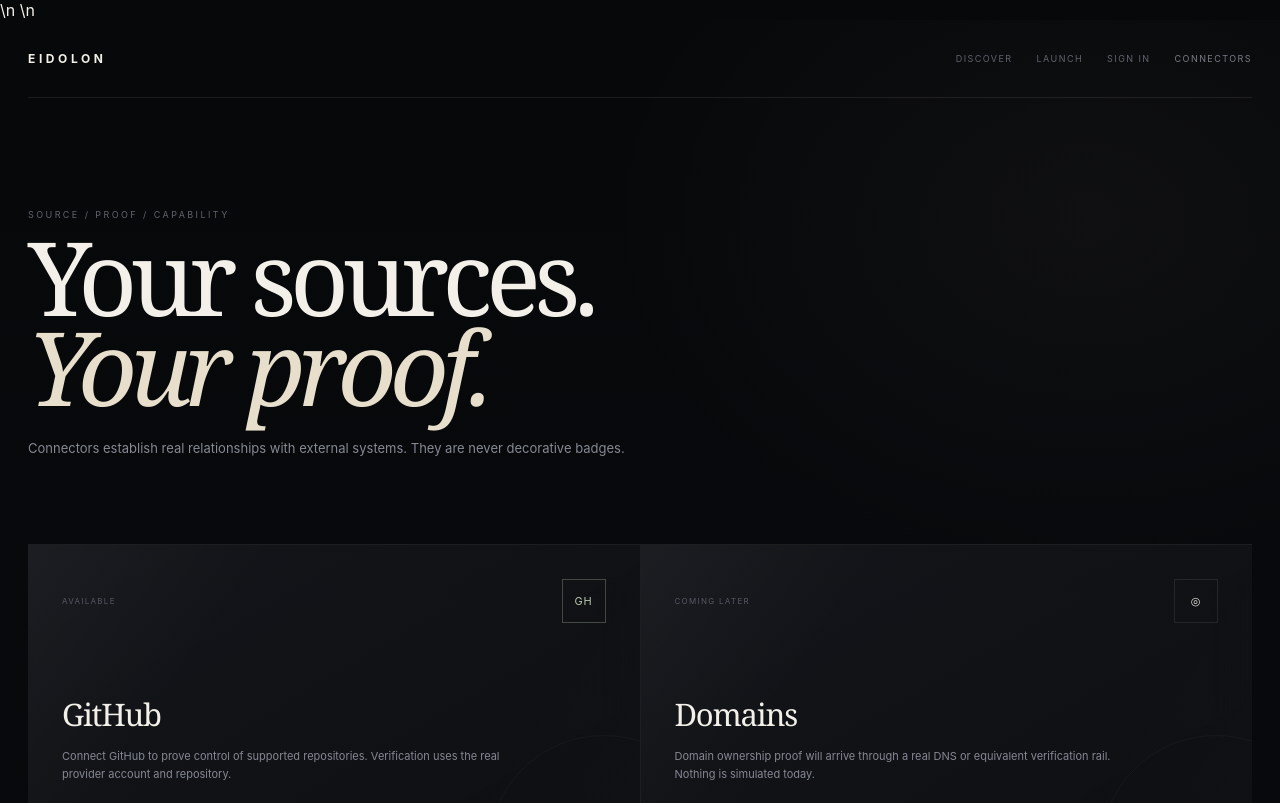
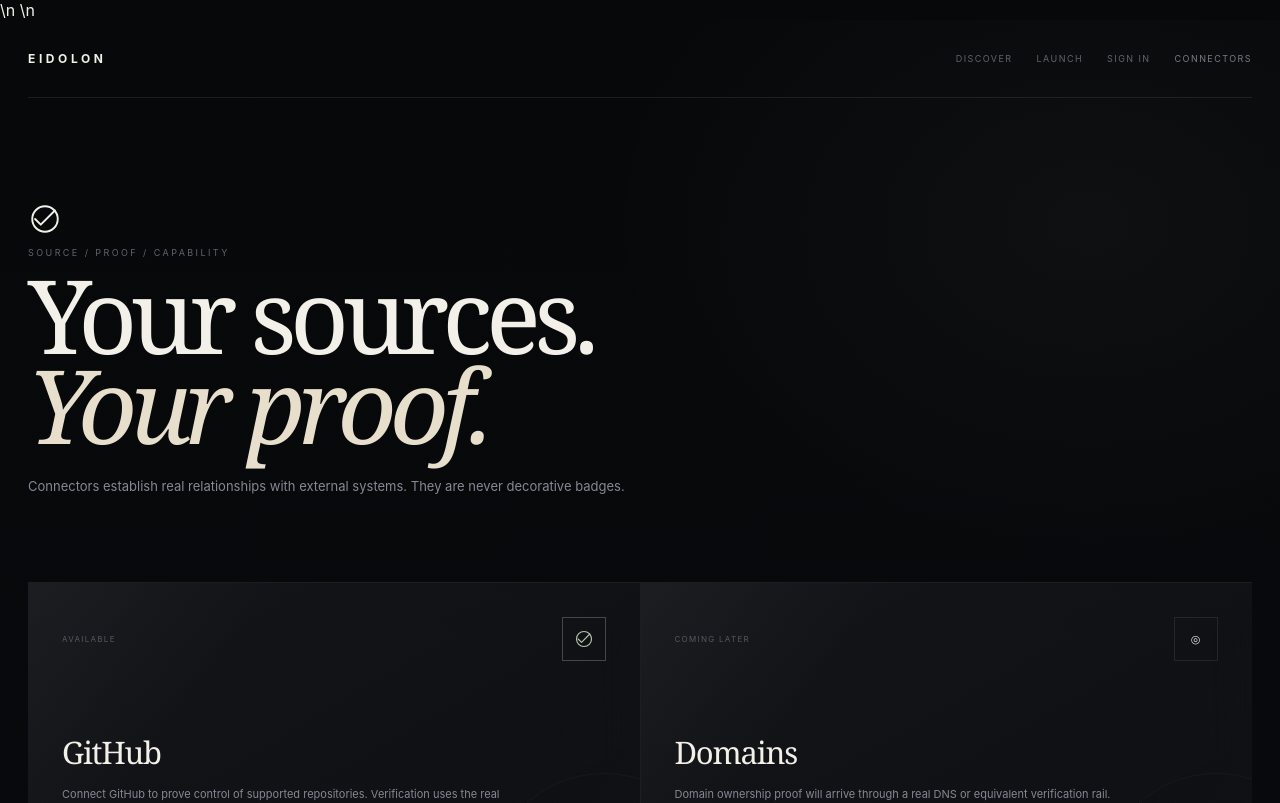
Before and after one commit to saalax4721x-coder/EIDOLON, a Next.js app: page /connectors in a window 1280 px wide. Shown: the top 803 px of the page. Built offline with nearby package versions, Linux system fonts and the light colour scheme; no server answers.

Commit message:
feat: deepen internal surface identities

```diff
--- a/app/connectors/page.tsx
+++ b/app/connectors/page.tsx
@@ -1,6 +1,7 @@
 "use client";
 
 import { useEffect, useState } from "react";
+import { EidolonIcon } from "@/components/eidolon-icon";
 
 type GithubStatus = {
   connected: boolean;
@@ -33,8 +34,8 @@ export default function Connectors() {
           <a href="/discover">Discover</a><a href="/launch">Launch</a><a href="/auth">Sign in</a><span>CONNECTORS</span>
         </nav>
       </header>
-      <section className="info-hero">
-        <span className="eyebrow">SOURCE / PROOF / CAPABILITY</span>
+      <section className="info-hero connector-hero">
+        <div className="connector-hero-mark"><EidolonIcon name="verified" size={34} /></div><span className="eyebrow">SOURCE / PROOF / CAPABILITY</span>
         <h1>Your sources.<br/><em>Your proof.</em></h1>
         <p>Connectors establish real relationships with external systems. They are never decorative badges.</p>
       </section>
@@ -43,7 +44,7 @@ export default function Connectors() {
         <article className="connector-card active">
           <div>
             <span className="connector-status">{github === null ? "CHECKING" : githubConnected ? "CONNECTED" : github?.expired ? "EXPIRED" : "AVAILABLE"}</span>
-            <span className="connector-mark">GH</span>
+            <span className="connector-mark"><EidolonIcon name="verified" size={20} /></span>
           </div>
           <h2>GitHub</h2>
           <p>Connect GitHub to prove control of supported repositories. Verification uses the real provider account and repository.</p>
```
